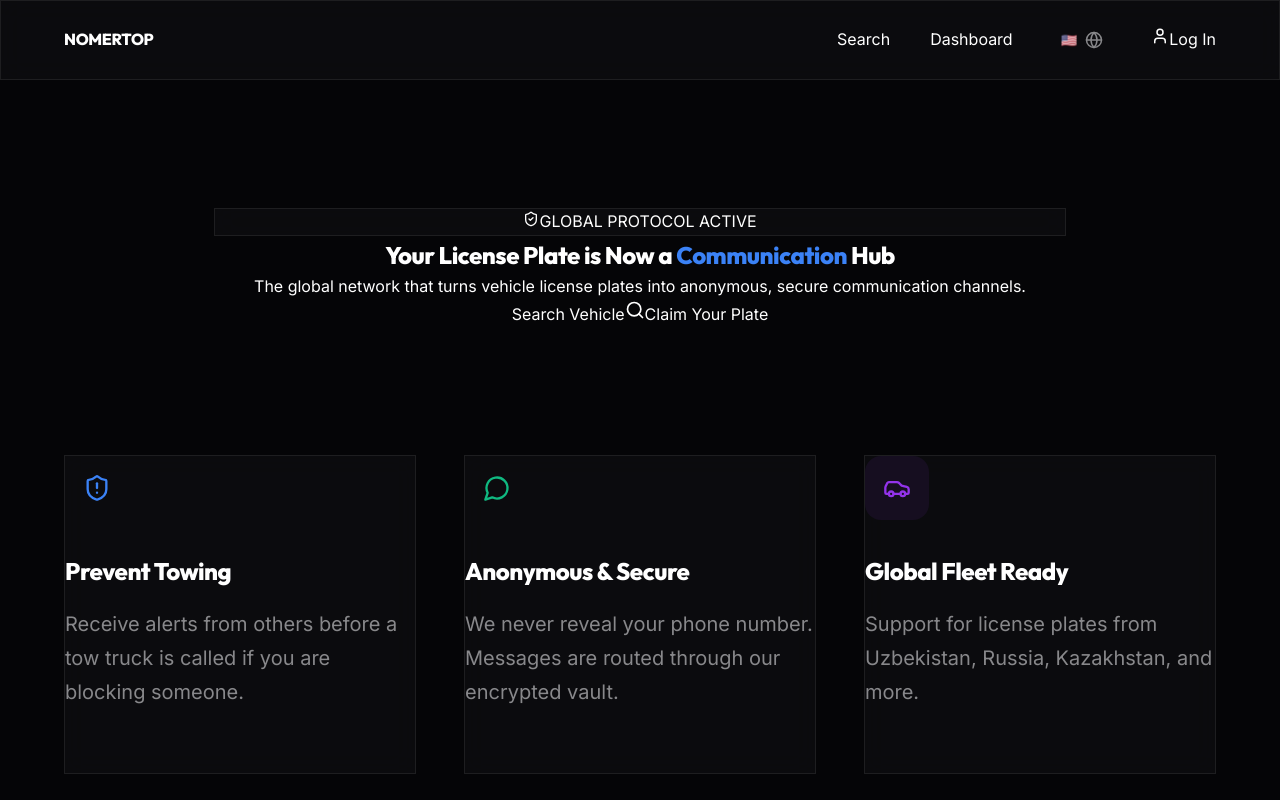
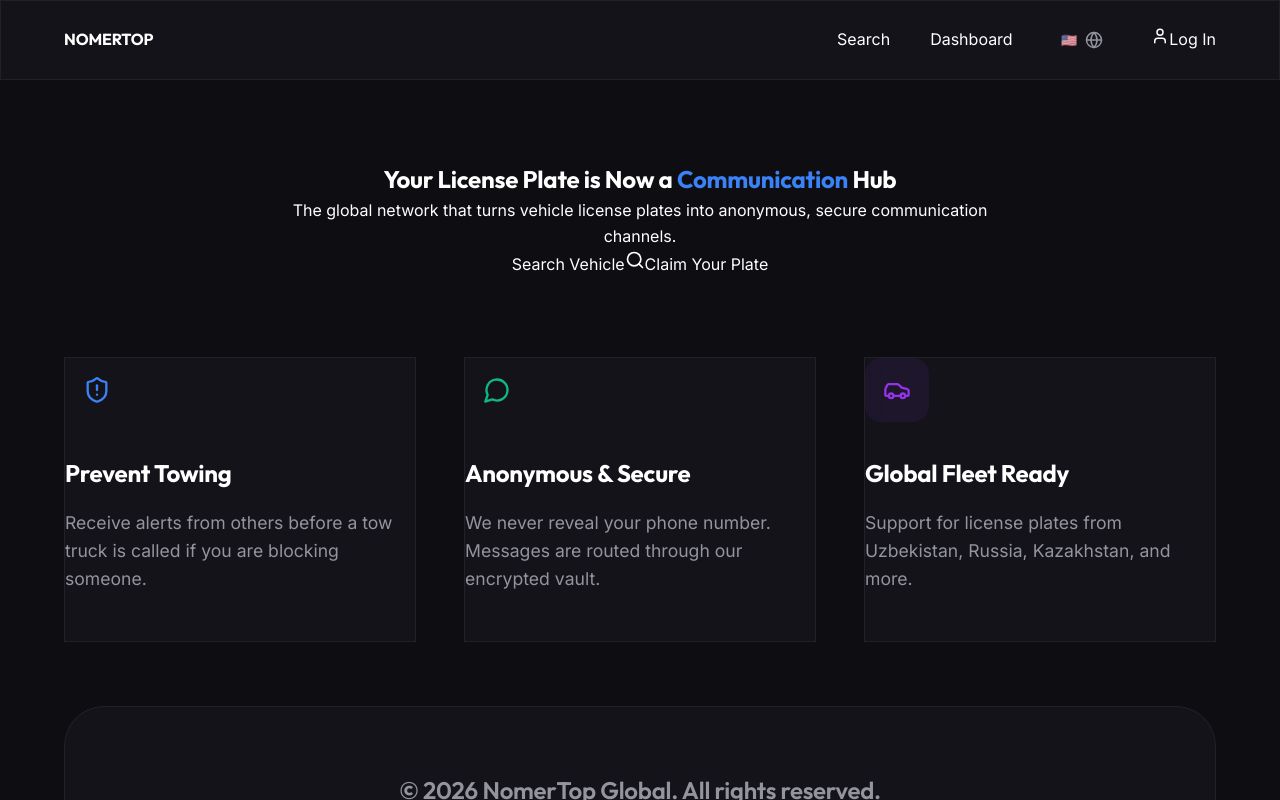
Before and after one commit to MuhammadsolihUmarov/NomerTop, a Next.js app: page / in a window 1280 px wide. Built offline with nearby package versions, Linux system fonts and the light colour scheme.

Commit message:
UI Polish: grounded typography and simplified hero layout

```diff
--- a/src/app/globals.css
+++ b/src/app/globals.css
@@ -1,17 +1,17 @@
 @import url('https://fonts.googleapis.com/css2?family=Inter:wght@400;500;600;700;800&family=Outfit:wght@400;500;600;700;800;900&display=swap');
 
 :root {
-  --background: #050507;
+  --background: #0d0d12;
   --foreground: #ffffff;
-  --surface: #0f0f12;
-  --surface-hover: #16161a;
+  --surface: #16161c;
+  --surface-hover: #1e1e26;
   --primary: #3b82f6;
-  --primary-glow: rgba(59, 130, 246, 0.4);
+  --primary-glow: rgba(59, 130, 246, 0.25);
   --accent: #10b981;
-  --accent-glow: rgba(16, 185, 129, 0.4);
-  --muted: #88888b;
-  --border: rgba(255, 255, 255, 0.08);
-  --glass: rgba(15, 15, 18, 0.7);
+  --accent-glow: rgba(16, 185, 129, 0.25);
+  --muted: #94949e;
+  --border: rgba(255, 255, 255, 0.06);
+  --glass: rgba(22, 22, 28, 0.75);
 }
 
 * {
@@ -35,8 +35,8 @@
 
 h1, h2, h3, h4, .font-heading {
   font-family: 'Outfit', sans-serif;
-  font-weight: 800;
-  letter-spacing: -0.02em;
+  font-weight: 700;
+  letter-spacing: -0.01em;
 }
 
 a {
--- a/src/app/page.tsx
+++ b/src/app/page.tsx
@@ -19,14 +19,6 @@
       {/* Hero */}
       <section className="hero">
         <div className="container hero-content">
-          <motion.div
-            initial={{ opacity: 0, scale: 0.9 }}
-            animate={{ opacity: 1, scale: 1 }}
-            className="status-chip glass"
-          >
-            <ShieldCheck size={16} />
-            <span>GLOBAL PROTOCOL ACTIVE</span>
-          </motion.div>
 
           <motion.h1
             initial={{ opacity: 0, y: 20 }}
@@ -98,24 +90,11 @@
 
       <style jsx>{`
         .landing-page { padding-bottom: 8rem; }
-        .hero { padding: 8rem 0; text-align: center; }
-        .hero-content { max-width: 900px; }
+        .hero { padding: 5rem 0; text-align: center; }
+        .hero-content { max-width: 800px; }
 
-        .status-chip {
-          display: inline-flex;
-          align-items: center;
-          gap: 0.75rem;
-          padding: 0.5rem 1rem;
-          border-radius: 99rem;
-          font-size: 0.75rem;
-          font-weight: 800;
-          letter-spacing: 0.1em;
-          color: var(--accent);
-          margin-bottom: 2rem;
-        }
-
-        h1 { font-size: 4.5rem; line-height: 1.1; margin-bottom: 2rem; }
-        p { font-size: 1.25rem; color: var(--muted); margin-bottom: 4rem; max-width: 700px; margin-left: auto; margin-right: auto; line-height: 1.7; }
+        h1 { font-size: 2.75rem; line-height: 1.2; margin-bottom: 1.5rem; }
+        p { font-size: 1.1rem; color: var(--muted); margin-bottom: 3rem; max-width: 600px; margin-left: auto; margin-right: auto; line-height: 1.6; }
 
         .hero-actions { display: flex; gap: 1rem; justify-content: center; flex-wrap: wrap; }
 
```
